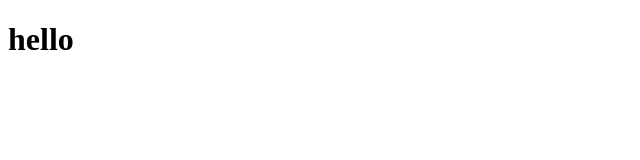
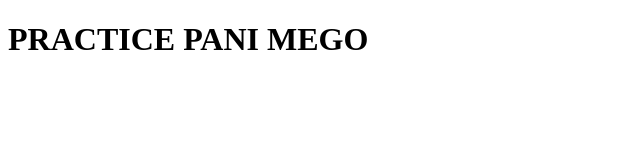
Before and after one commit to Jordibot-art/Practice-pull-and-push, a plain HTML site: page prac.html in a window 1280 px wide. Shown: the whole page, without its empty margins (0-640 px from the left). Drawn offline with Linux system fonts and the light colour scheme.

Commit message:
Changed the code a bit

```diff
--- a/prac.html
+++ b/prac.html
@@ -6,6 +6,6 @@
     <title>Document</title>
 </head>
 <body>
-    <h1>hello</h1>
+    <h1>PRACTICE PANI MEGO</h1>
 </body>
 </html>
```
